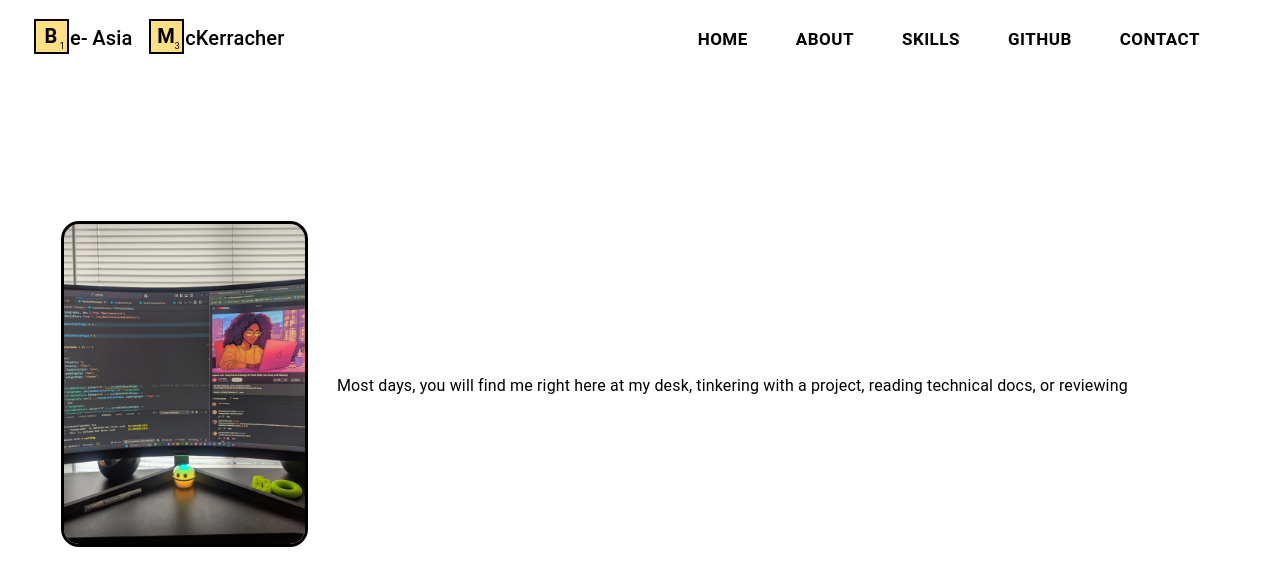
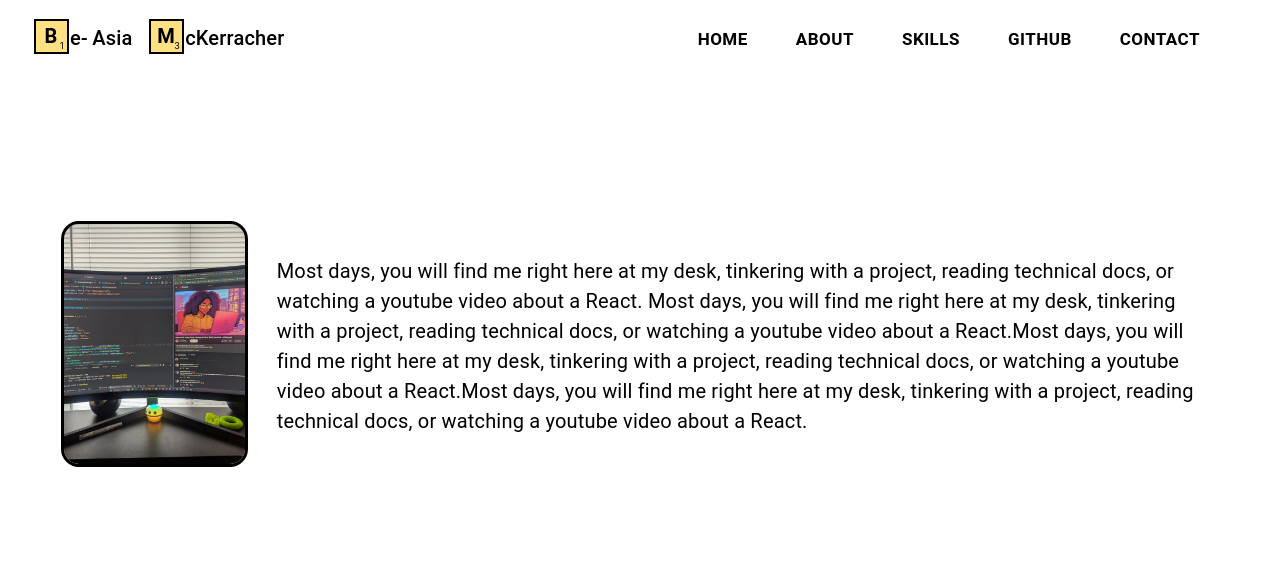
Before and after one commit to amerigirl/website, a React (Create React App) app: page /skillsPage in a window 1280 px wide. Shown: the top 586 px of the page. Built offline with nearby package versions, Linux system fonts and the light colour scheme.

Commit message:
troubleshooting skillsbutton

```diff
--- a/src/Components/LandingPage/CardSection/Cards/ProjectsCardComponent.jsx
+++ b/src/Components/LandingPage/CardSection/Cards/ProjectsCardComponent.jsx
@@ -12,7 +12,8 @@ const scrabbleLetterProps = {
 };
 const ProjectsCardComponent = () => {
   return (
-    <CardComponent>
+    <Box>
+          <CardComponent>
       <CardContent
         id="projects"
         sx={{
@@ -143,6 +144,8 @@ const ProjectsCardComponent = () => {
         </Box>
       </CardContent>
     </CardComponent>
+    </Box>
+
   );
 };
 
--- a/src/Components/LandingPage/CardSection/Cards/SkillsCardComponent.jsx
+++ b/src/Components/LandingPage/CardSection/Cards/SkillsCardComponent.jsx
@@ -1,6 +1,6 @@
 import React from "react";
 import CardComponent from "../CardComponent";
-import { Box, CardContent } from "@mui/material";
+import { Box, CardContent, Button } from "@mui/material";
 import ScrabblePiece from "../../../ScrabblePiece";
 
 const scrabbleLetterProps = {
@@ -12,6 +12,7 @@ const scrabbleLetterProps = {
 };
 const SkillsCardComponent = () => {
   return (
+    <Box component={Button} href="http//localhost:3000/skillsPage">
       <CardComponent>
         <CardContent
           id="skills"
@@ -143,6 +144,7 @@ const SkillsCardComponent = () => {
           </Box>
         </CardContent>
       </CardComponent>
+    </Box>
   );
 };
 
--- a/src/Components/SkillsPage/SkillsPage.jsx
+++ b/src/Components/SkillsPage/SkillsPage.jsx
@@ -23,15 +23,19 @@ const SkillsPage = () => {
             src="../../../frontEndWork.jpg"
             alt="frontend work"
             style={{
-              height: "40vh",
+              height: "30vh",
               outline: "3px solid black",
-              borderRadius: "15px"
+              borderRadius: "15px",
             }}
           />
         </Box>
         <Box>
-          <Typography>
-            Most days, you will find me right here at my desk, tinkering with a project, reading technical docs, or reviewing
+          <Typography
+            sx={{
+              fontSize: "20px",
+            }}
+          >
+            Most days, you will find me right here at my desk, tinkering with a project, reading technical docs, or watching a youtube video about a React. Most days, you will find me right here at my desk, tinkering with a project, reading technical docs, or watching a youtube video about a React.Most days, you will find me right here at my desk, tinkering with a project, reading technical docs, or watching a youtube video about a React.Most days, you will find me right here at my desk, tinkering with a project, reading technical docs, or watching a youtube video about a React.
           </Typography>
         </Box>
       </Container>
```
Lines whose indentation alone changed are shown as unchanged.
